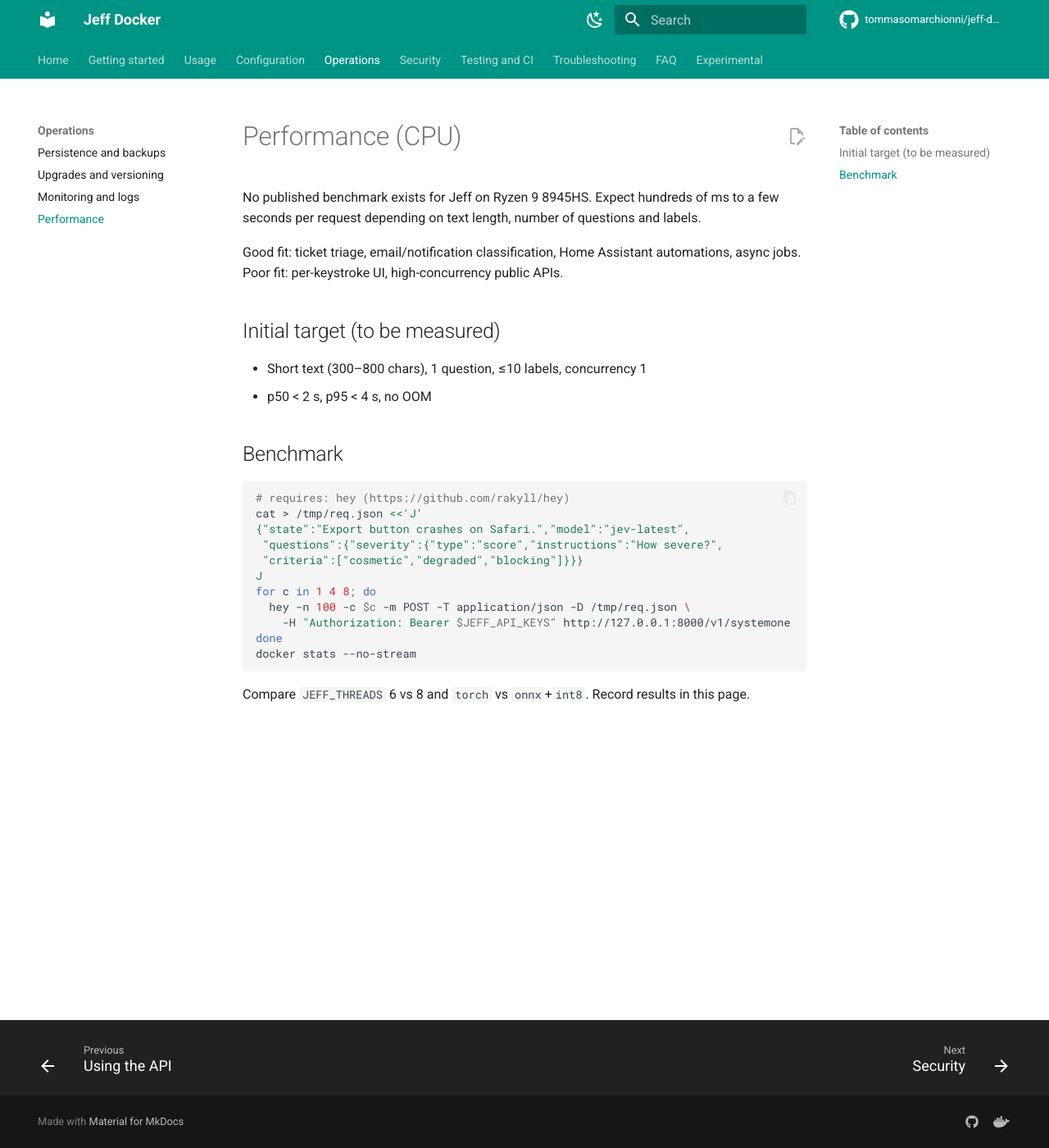
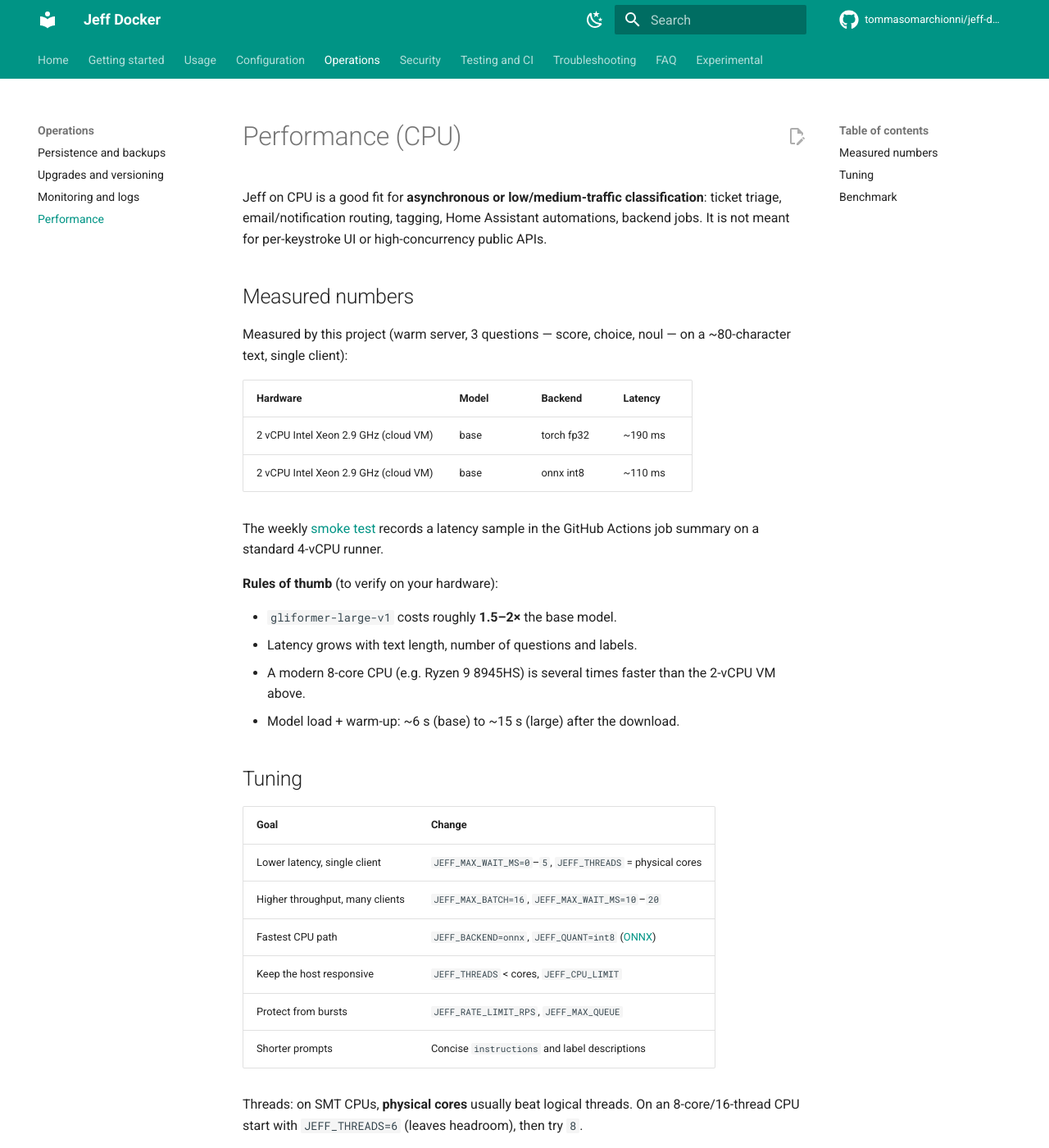
Before and after one commit to tommasomarchionni/jeff-docker, an MkDocs documentation site: the page built from docs/performance.md, in a window 1280 px wide and 1400 px high. Shown: the whole window at 82% size. Built offline with MkDocs 1.6.1 and Material for MkDocs 9.7.7, drawn with Linux system fonts in a browser that asks for light colours; comment, search, counter and statistics services are not loaded; some of the changed text lies outside the part shown.

Commit message:
docs: add persistence, upgrades, monitoring and performance

````diff
--- a/docs/performance.md
+++ b/docs/performance.md
@@ -1,30 +1,72 @@
 # Performance (CPU)
 
-No published benchmark exists for Jeff on Ryzen 9 8945HS. Expect hundreds of ms to a few
-seconds per request depending on text length, number of questions and labels.
+Jeff on CPU is a good fit for **asynchronous or low/medium-traffic
+classification**: ticket triage, email/notification routing, tagging,
+Home Assistant automations, backend jobs. It is not meant for
+per-keystroke UI or high-concurrency public APIs.
 
-Good fit: ticket triage, email/notification classification, Home Assistant automations, async jobs.
-Poor fit: per-keystroke UI, high-concurrency public APIs.
+## Measured numbers
 
-## Initial target (to be measured)
+Measured by this project (warm server, 3 questions — score, choice, noul —
+on a ~80-character text, single client):
 
-- Short text (300–800 chars), 1 question, ≤10 labels, concurrency 1
-- p50 < 2 s, p95 < 4 s, no OOM
+| Hardware | Model | Backend | Latency |
+|---|---|---|---|
+| 2 vCPU Intel Xeon 2.9 GHz (cloud VM) | base | torch fp32 | ~190 ms |
+| 2 vCPU Intel Xeon 2.9 GHz (cloud VM) | base | onnx int8 | ~110 ms |
+
+The weekly [smoke test](testing.md) records a latency sample in the
+GitHub Actions job summary on a standard 4-vCPU runner.
+
+**Rules of thumb** (to verify on your hardware):
+
+- `gliformer-large-v1` costs roughly **1.5–2×** the base model.
+- Latency grows with text length, number of questions and labels.
+- A modern 8-core CPU (e.g. Ryzen 9 8945HS) is several times faster than
+  the 2-vCPU VM above.
+- Model load + warm-up: ~6 s (base) to ~15 s (large) after the download.
+
+## Tuning
+
+| Goal | Change |
+|---|---|
+| Lower latency, single client | `JEFF_MAX_WAIT_MS=0`–`5`, `JEFF_THREADS` = physical cores |
+| Higher throughput, many clients | `JEFF_MAX_BATCH=16`, `JEFF_MAX_WAIT_MS=10`–`20` |
+| Fastest CPU path | `JEFF_BACKEND=onnx`, `JEFF_QUANT=int8` ([ONNX](onnx.md)) |
+| Keep the host responsive | `JEFF_THREADS` < cores, `JEFF_CPU_LIMIT` |
+| Protect from bursts | `JEFF_RATE_LIMIT_RPS`, `JEFF_MAX_QUEUE` |
+| Shorter prompts | Concise `instructions` and label descriptions |
+
+Threads: on SMT CPUs, **physical cores** usually beat logical threads.
+On an 8-core/16-thread CPU start with `JEFF_THREADS=6` (leaves headroom),
+then try `8`.
 
 ## Benchmark
 
+Use [`hey`](https://github.com/rakyll/hey) or
+[`oha`](https://github.com/hatoo/oha) from another machine on the LAN:
+
 ```bash
-# requires: hey (https://github.com/rakyll/hey)
-cat > /tmp/req.json <<'J'
-{"state":"Export button crashes on Safari.","model":"jev-latest",
- "questions":{"severity":{"type":"score","instructions":"How severe?",
- "criteria":["cosmetic","degraded","blocking"]}}}
-J
+cat > req.json <<'JSON'
+{"state":"The export button crashes on Safari and users cannot download reports.",
+ "model":"jev-latest",
+ "questions":{
+   "severity":{"type":"score","instructions":"How severe?","criteria":["cosmetic","degraded","blocking"]},
+   "area":{"type":"choice","criteria":{"frontend":null,"backend":null,"infra":null}}}}
+JSON
+
 for c in 1 4 8; do
-  hey -n 100 -c $c -m POST -T application/json -D /tmp/req.json \
-    -H "Authorization: Bearer $JEFF_API_KEYS" http://127.0.0.1:8000/v1/systemone
+  echo "== concurrency $c"
+  hey -n 200 -c $c -m POST -T application/json -D req.json \
+    -H "Authorization: Bearer $JEFF_KEY" http://jeff.home.lan/v1/systemone \
+    | grep -E 'Requests/sec|50%|95%|99%'
 done
-docker stats --no-stream
 ```
 
-Compare `JEFF_THREADS` 6 vs 8 and `torch` vs `onnx`+`int8`. Record results in this page.
+Disable the rate limit while benchmarking (`JEFF_RATE_LIMIT_RPS=0`), watch
+resources with `docker stats jeff`, and read server-side timings from the
+`x-jeff-server-ms` header and `/stats` (`avg_infer_ms`, `avg_queue_ms`,
+`avg_batch`).
+
+Compare at least: `JEFF_THREADS` 6 vs 8, `torch` vs `onnx`+`int8`, base vs
+large. Contributions of benchmark results via PR are welcome.
````
Also changed, not shown: docs/monitoring.md (added, +53 -0 lines), docs/persistence.md (added, +48 -0 lines), docs/upgrades.md (added, +53 -0 lines).
